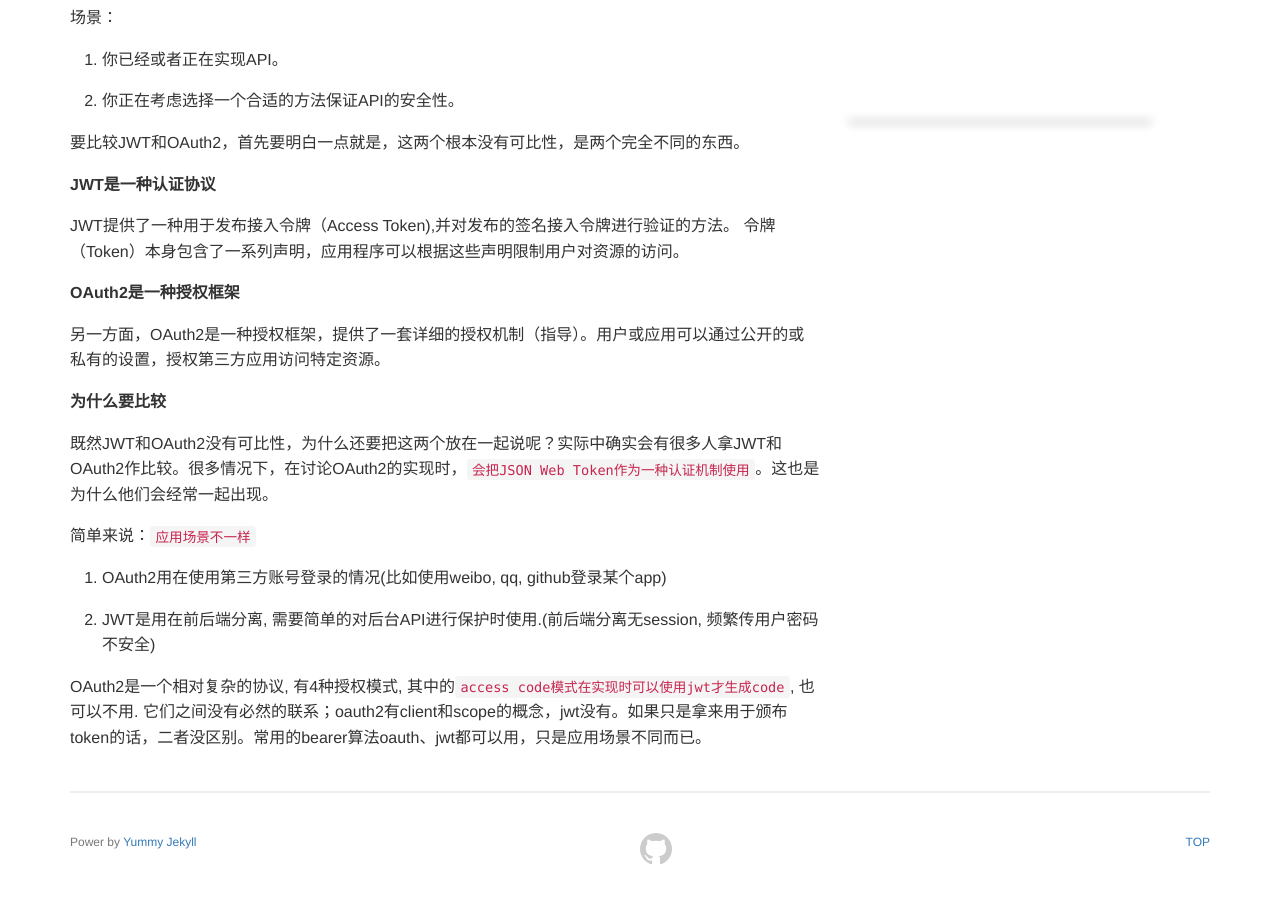
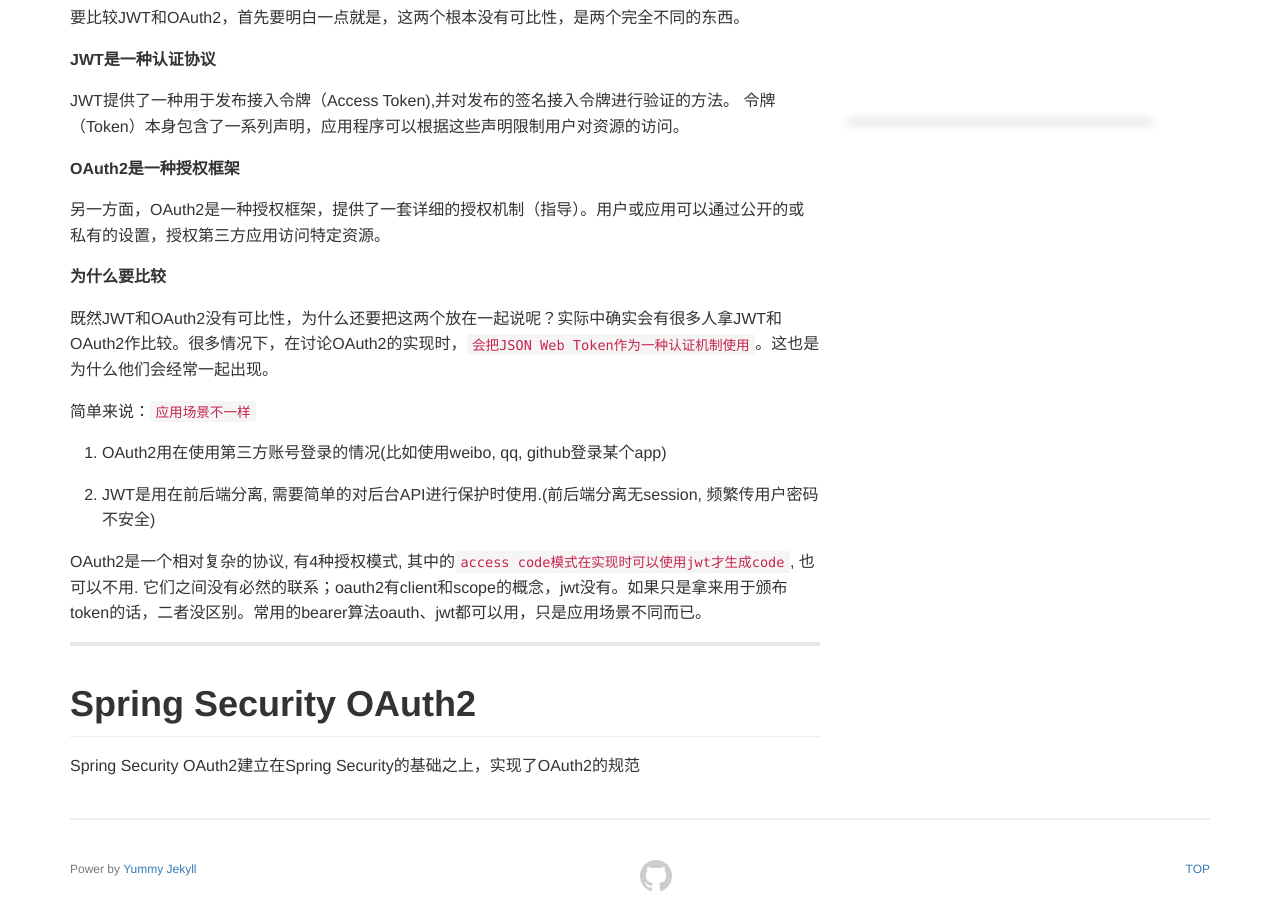
Before and after one commit to kookx/kookx.github.io, a Jekyll site: the page built from _posts/2019-01-02-Spring Security与OAuth2介绍.md, in a window 1280 px wide and 900 px high, scrolled down 2592 px. Built offline with Jekyll 4.4.1, drawn with Linux system fonts in a browser that asks for light colours; before the commit the page ends 3465 px from its top, so only the background shows below that.

Commit message:
Update 2019-01-02-Spring Security与OAuth2介绍.md

```diff
--- a/_posts/2019-01-02-Spring Security与OAuth2介绍.md
+++ b/_posts/2019-01-02-Spring Security与OAuth2介绍.md
@@ -41,21 +41,15 @@
 
 CAS ：中央认证服务（Central Authentication Service），一个基于Kerberos票据方式实现SSO单点登录的框架，为Web 应用系统提供一种可靠的单点登录解决方法（属于 Web SSO ）。
 
-1.
-
-　　CAS的单点登录时保障客户端的用户资源的安全 。
+1. 　　CAS的单点登录时保障客户端的用户资源的安全 。
 
 　　OAuth2则是保障服务端的用户资源的安全 。
 
-2.
-
-　　CAS客户端要获取的最终信息是，这个用户到底有没有权限访问我（CAS客户端）的资源。
+2. 　　CAS客户端要获取的最终信息是，这个用户到底有没有权限访问我（CAS客户端）的资源。
 
 　　OAuth2获取的最终信息是，我（oauth2服务提供方）的用户的资源到底能不能让你（oauth2的客户端）访问。
 
-3.
-
-　　CAS的单点登录，资源都在客户端这边，不在CAS的服务器那一方。 用户在给CAS服务端提供了用户名密码后，作为CAS客户端并不知道这件事。 随便给客户端个ST，那么客户端是不能确定这个ST是用户伪造还是真的有效，所以要拿着这个ST去服务端再问一下，这个用户给我的是有效的ST还是无效的ST，是有效的我才能让这个用户访问。
+3. 　　CAS的单点登录，资源都在客户端这边，不在CAS的服务器那一方。 用户在给CAS服务端提供了用户名密码后，作为CAS客户端并不知道这件事。 随便给客户端个ST，那么客户端是不能确定这个ST是用户伪造还是真的有效，所以要拿着这个ST去服务端再问一下，这个用户给我的是有效的ST还是无效的ST，是有效的我才能让这个用户访问。
 
 　　OAuth2认证，资源都在OAuth2服务提供者那一方，客户端是想索取用户的资源。 所以在最安全的模式下，用户授权之后，服务端并不能直接返回token，通过重定向送给客户端，因为这个token有可能被黑客截获，如果黑客截获了这个token，那用户的资源也就暴露在这个黑客之下了。 于是聪明的服务端发送了一个认证code给客户端（通过重定向），客户端在后台，通过https的方式，用这个code，以及另一串客户端和服务端预先商量好的密码，才能获取到token和刷新token，这个过程是非常安全的(整个oauth流程采用tls加密，会进行证书校验，这样降低了数据传输过程中被篡改或暴露的可能性)。 如果黑客截获了code，他没有那串预先商量好的密码，他也是无法获取token的。这样oauth2就能保证请求资源这件事，是用户同意的，客户端也是被认可的，可以放心的把资源发给这个客户端了。
 
@@ -65,7 +59,7 @@
 
 ---
 
-> 第二个疑问： OAuth2 和JWT区别与联系
+> 第二个疑问： OAuth2 和JWT区别与联系
 
 场景：
 
@@ -94,3 +88,9 @@
 2. JWT是用在前后端分离, 需要简单的对后台API进行保护时使用.(前后端分离无session, 频繁传用户密码不安全)
 
 OAuth2是一个相对复杂的协议, 有4种授权模式, 其中的`access code模式在实现时可以使用jwt才生成code`, 也可以不用. 它们之间没有必然的联系；oauth2有client和scope的概念，jwt没有。如果只是拿来用于颁布token的话，二者没区别。常用的bearer算法oauth、jwt都可以用，只是应用场景不同而已。
+
+---
+
+# Spring Security OAuth2
+
+Spring Security OAuth2建立在Spring Security的基础之上，实现了OAuth2的规范
```
